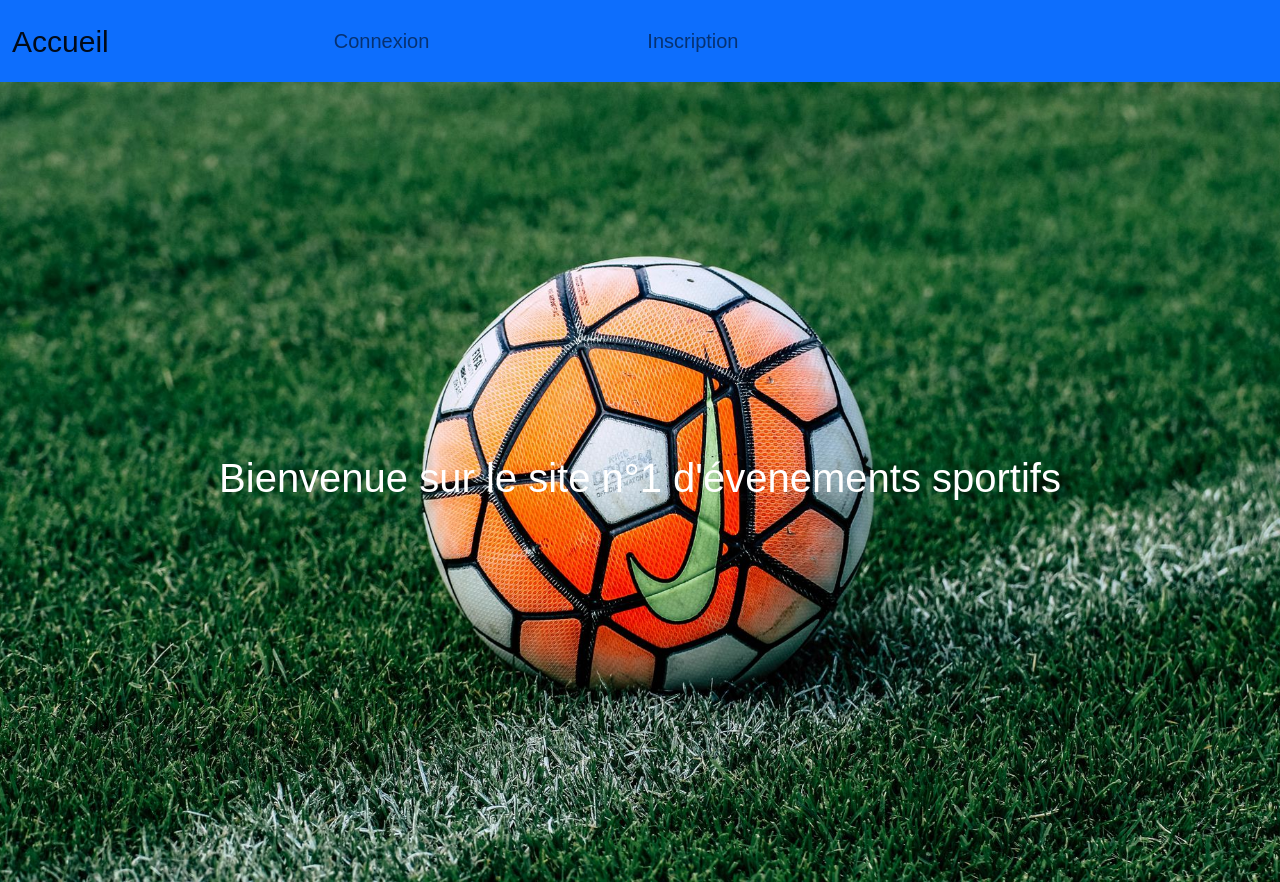
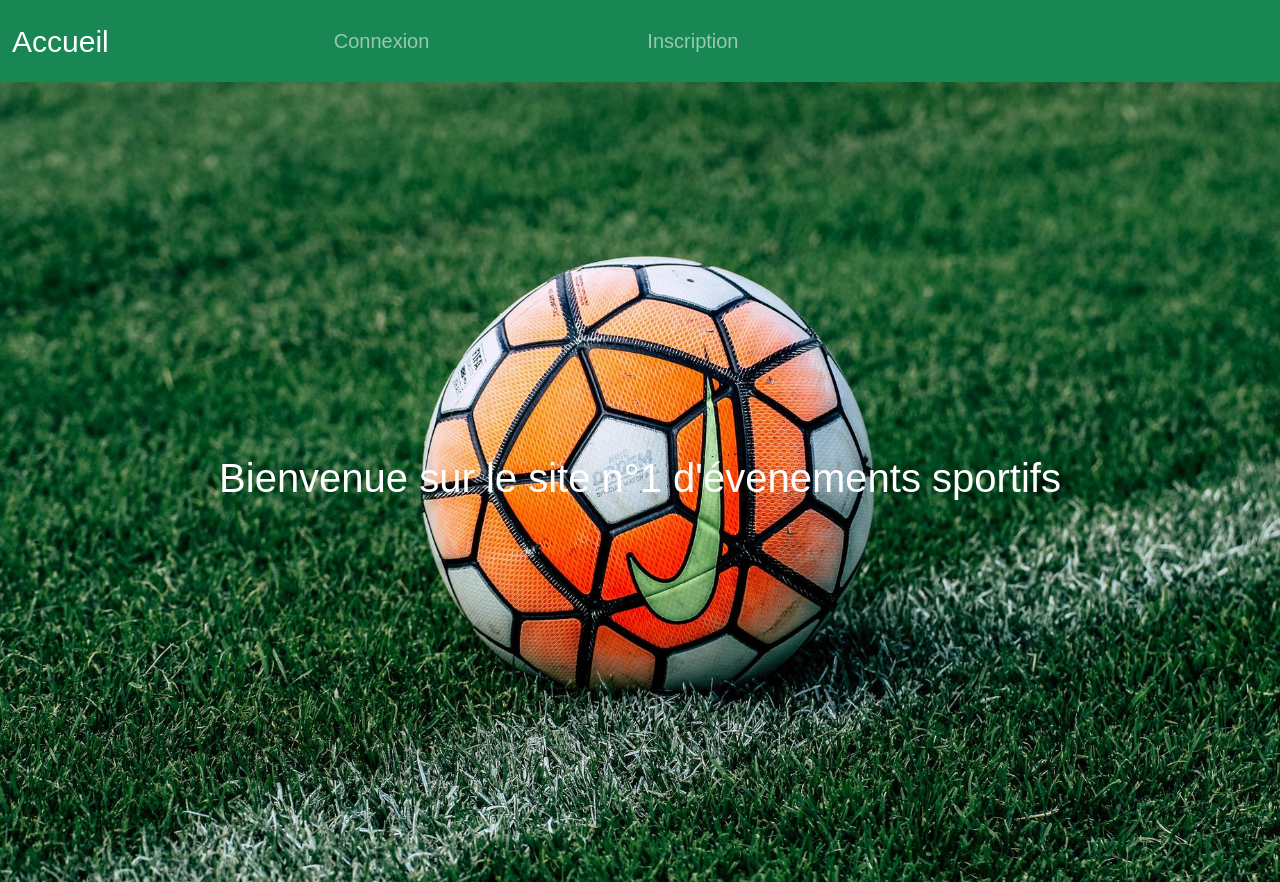
Before and after one commit to M0urad/ProjetSport, an Angular app in the folder Angular/: page /home in a window 1280 px wide. Built offline with nearby package versions, Linux system fonts and the light colour scheme.

Commit message:
couleur navbar

```diff
--- a/Angular/src/app/app.component.html
+++ b/Angular/src/app/app.component.html
@@ -16,7 +16,7 @@
   </head>
   <body>
     <nav
-      class="navbar navbar-expand-md navbar-expand-lg navbar-light bg-primary"
+      class="navbar navbar-expand-md navbar-expand-lg navbar-dark bg-success"
     >
       <div class="container-fluid">
         <a
@@ -89,7 +89,13 @@
             </li>
 
             <li>
-              <button  class="btn btn-primary" *ngIf="isLogged()" (click)="logoff()">Déconnexion</button>
+              <button
+                class="btn btn-primary"
+                *ngIf="isLogged()"
+                (click)="logoff()"
+              >
+                Déconnexion
+              </button>
             </li>
           </ul>
         </div>
```
